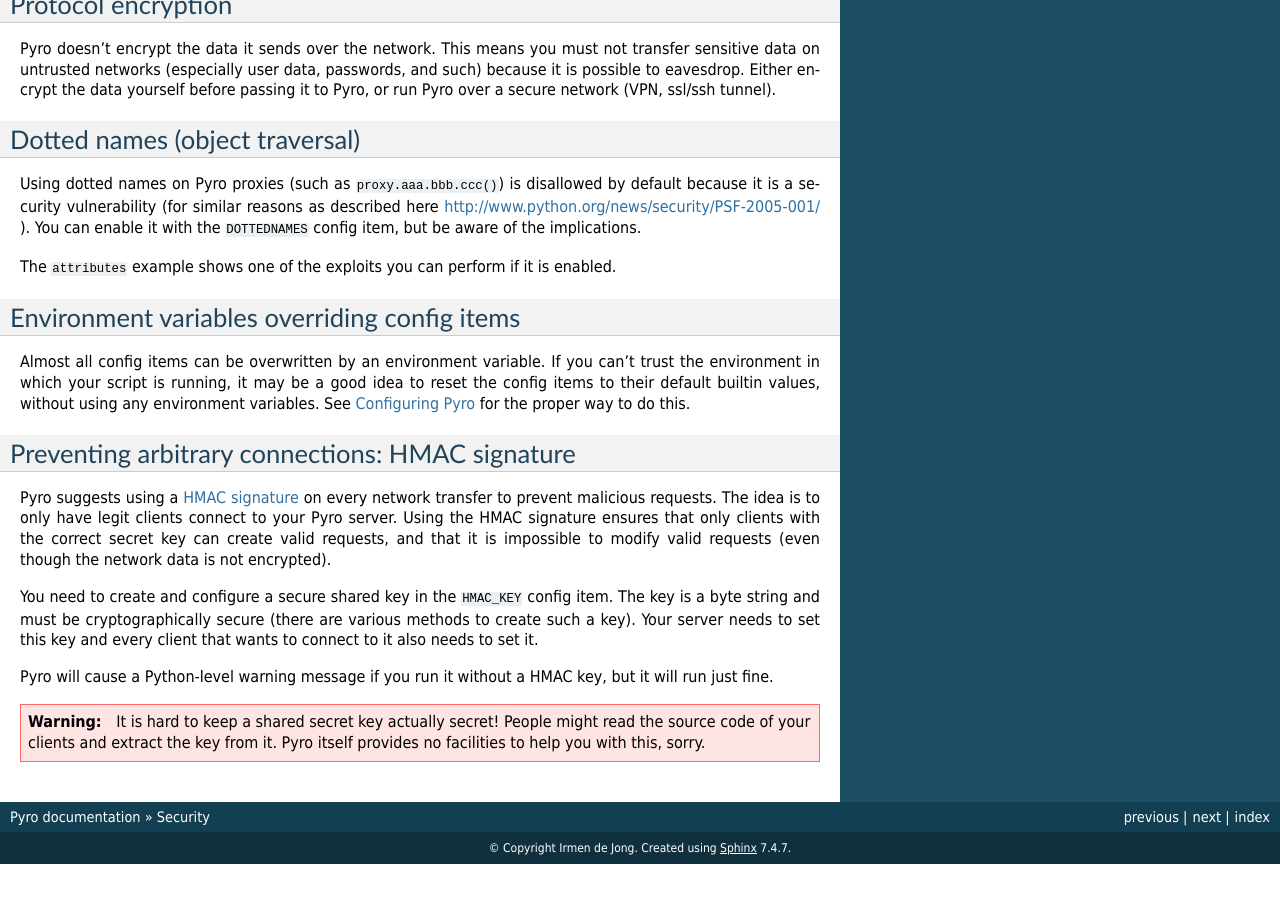
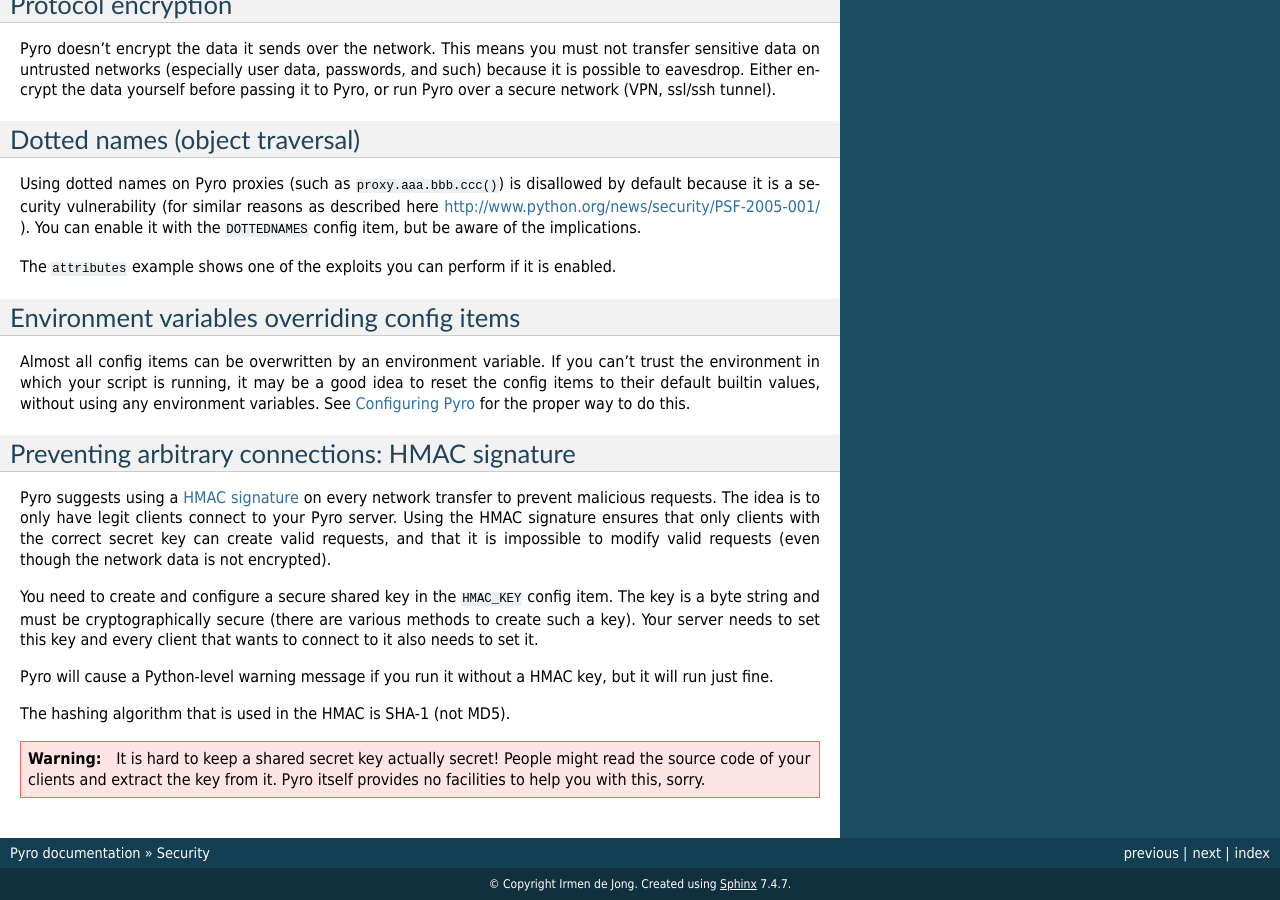
Before and after one commit to irmen/Pyro4, a Sphinx documentation site: the page built from docs/source/security.rst, in a window 1280 px wide and 900 px high, scrolled down 948 px. Built offline with Sphinx 7.4.7, drawn with Linux system fonts in a browser that asks for light colours; the version number could not be read and is left out; before the commit the page ends 1812 px from its top, so only the background shows below that.

Commit message:
note about sha-1 hmac

```diff
--- a/docs/source/security.rst
+++ b/docs/source/security.rst
@@ -86,6 +86,8 @@
 
 Pyro will cause a Python-level warning message if you run it without a HMAC key, but it will run just fine.
 
+The hashing algorithm that is used in the HMAC is SHA-1 (not MD5).
+
 .. warning::
     It is hard to keep a shared secret key actually secret!
     People might read the source code of your clients and extract the key from it.
```
